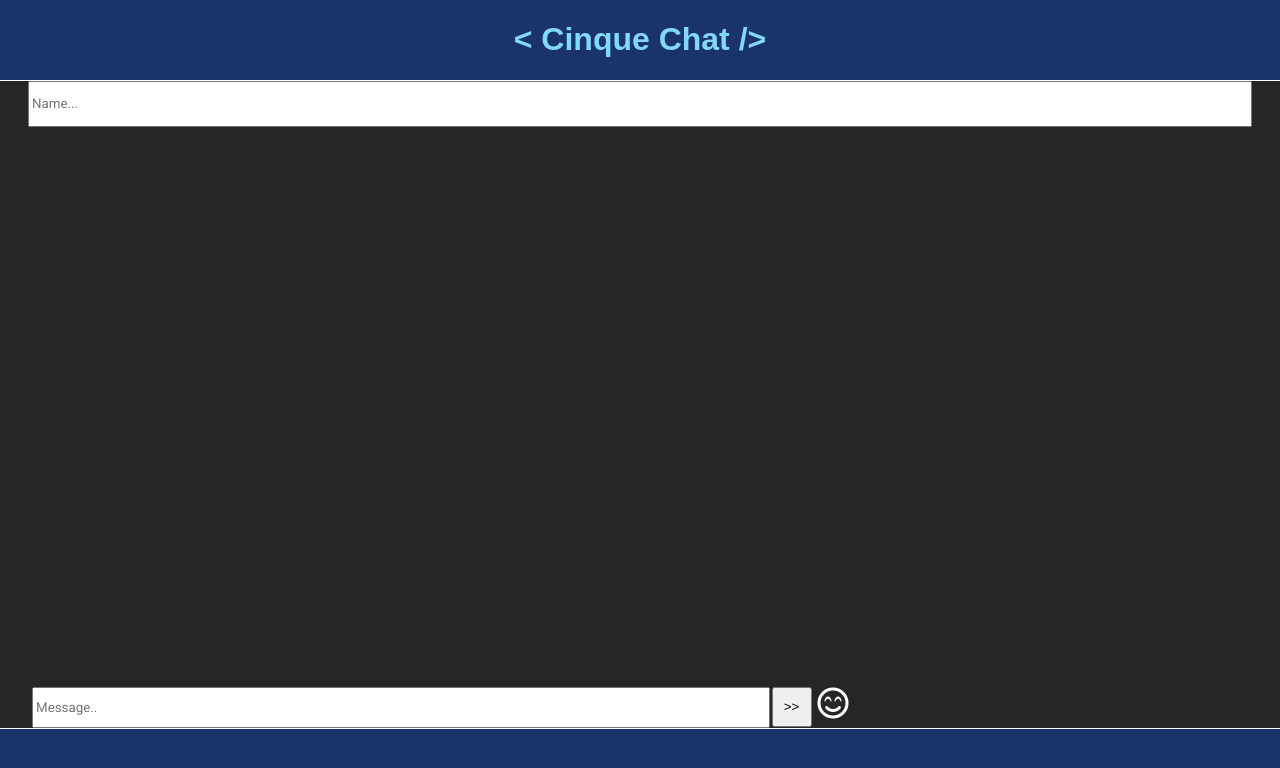
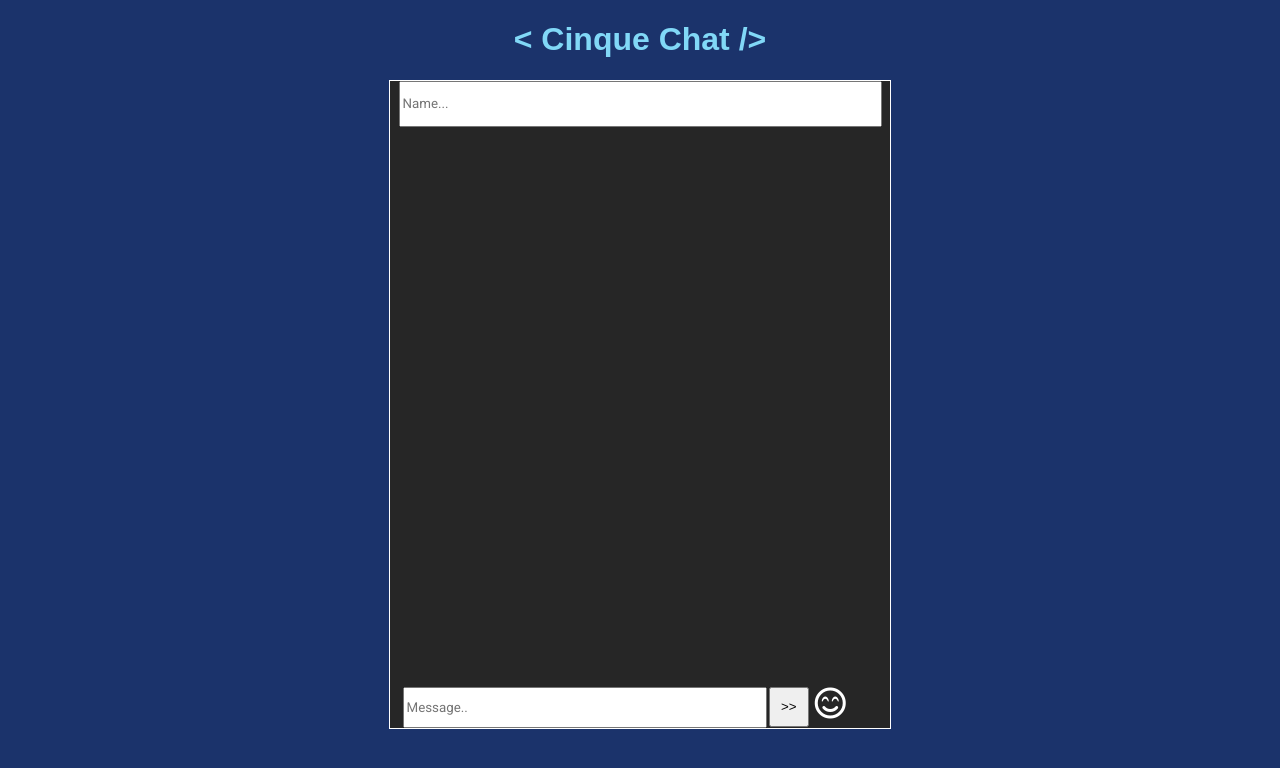
Before and after one commit to Cinque-Web-Development/cinque-chat, a React (Create React App) app: page / in a window 1280 px wide. Shown: the top 768 px of the page. Built offline with nearby package versions, Linux system fonts and the light colour scheme; a web font is replaced by a local one.

Commit message:
render chat bubbles from bottom of chat

```diff
--- a/src/components/Chat/Chat.css
+++ b/src/components/Chat/Chat.css
@@ -46,3 +46,19 @@
 .emoji:hover {
   color: #81D8F7;
 }
+
+@media only screen and (min-width: 500px) {
+  .messenger {
+    width: 400px;
+  }
+
+  .message-input {
+    width: 75%;
+  }
+}
+
+@media only screen and (min-width: 768px) {
+  .messenger {
+    width: 500px;
+  }
+}
--- a/src/components/RenderChat/RenderChat.css
+++ b/src/components/RenderChat/RenderChat.css
@@ -1,7 +1,7 @@
 .chat-space {
   display: flex;
   flex-direction: column;
-  align-items: flex-start;
+  justify-content: flex-end;
   height: 70vh;
   overflow-y: scroll;
   width: 95%;
```
